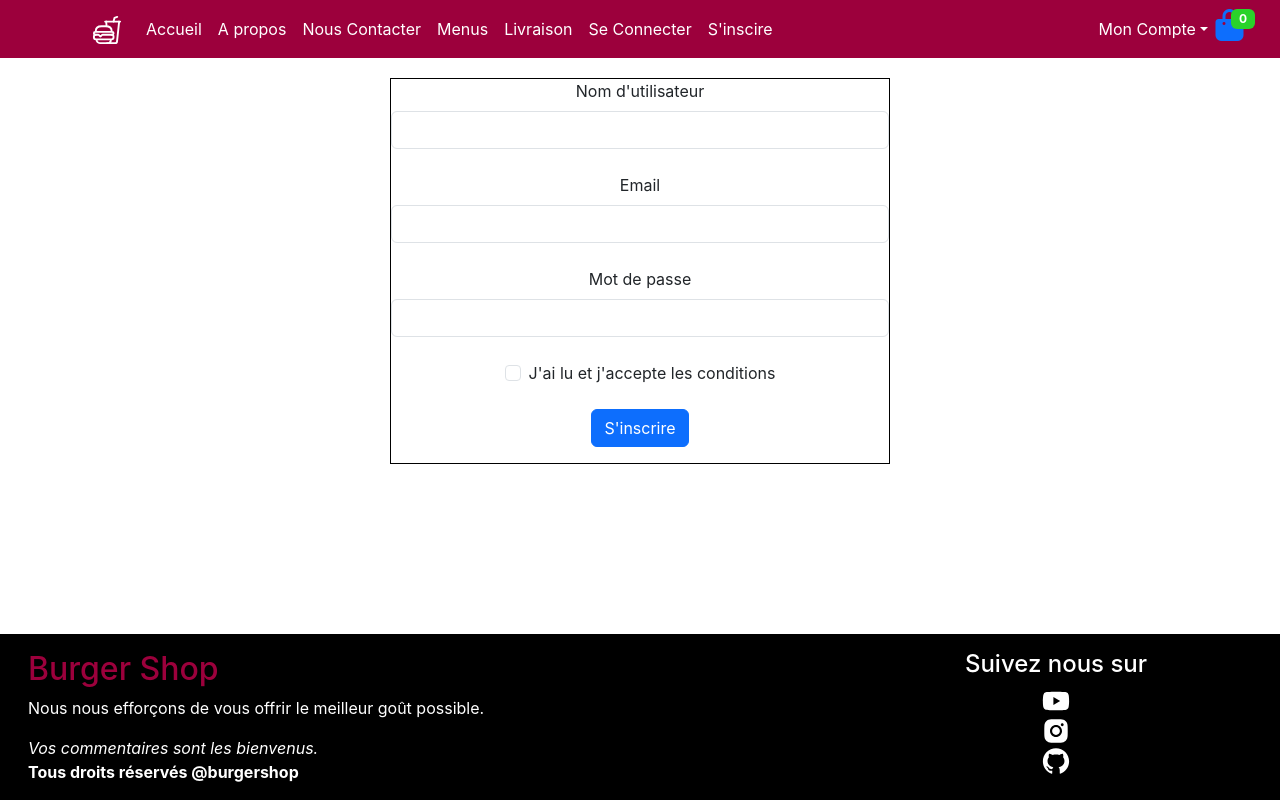
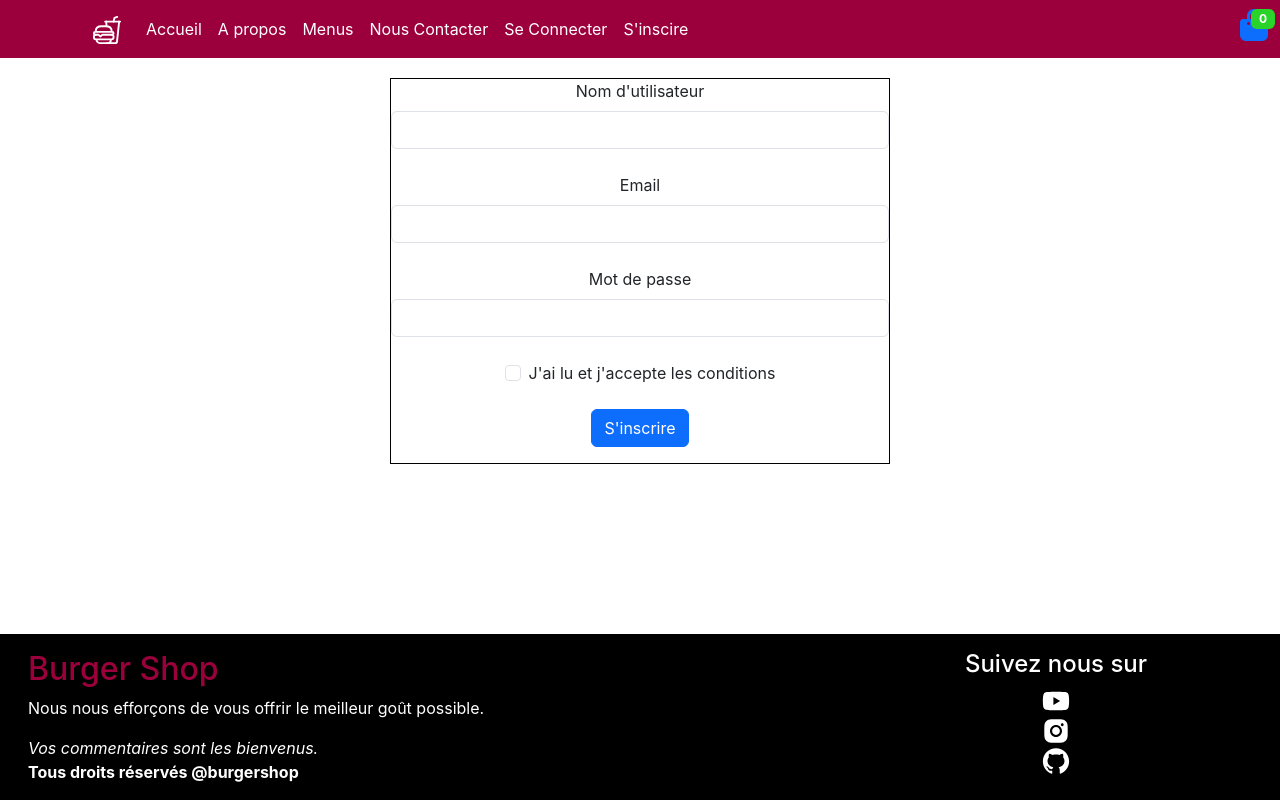
Before and after one commit to laminesadiki/final-project-ibm, a React (Create React App) app: page /register in a window 1280 px wide. Built offline with nearby package versions, Linux system fonts and the light colour scheme.

Commit message:
fix: update Navbar

```diff
--- a/src/App.css
+++ b/src/App.css
@@ -46,6 +46,6 @@
   position: absolute;
   font-size: 12px;
   color: white;
-  right: 25px;
+  right: 5px;
   background-color: rgb(42, 211, 42);
 }
--- a/src/components/Navbar/Navbar.js
+++ b/src/components/Navbar/Navbar.js
@@ -1,4 +1,4 @@
-import React, { useEffect } from "react";
+import React from "react";
 import { Link } from "react-router-dom";
 import { IoFastFoodOutline } from "react-icons/io5";
 import { useSelector } from "react-redux";
@@ -14,35 +14,17 @@ const NavItem = (props) => {
   );
 };
 
-const DropDownItem = (props) => {
-  const { name, path } = props;
-  return (
-    <li>
-      <Link className="dropdown-item" to={path}>
-        {name}
-      </Link>
-    </li>
-  );
-};
-
 function Navbar() {
   const pages = [
     { name: "Accueil", path: "/" },
     { name: "A propos", path: "/about" },
+    { name: "Menus", path: "/menu" },
     { name: "Nous Contacter", path: "/contact" },
-    { name: "Menus", path: "/menu" },
-    { name: "Livraison", path: "/shipping" },
     { name: "Se Connecter", path: "/login" },
     { name: "S'inscire", path: "/register" },
   ];
 
-  const settings = [
-    { name: "Profile", path: "/me" },
-    { name: "Mes Commandes", path: "/myOrders" },
-    { name: "Détails de la Commande", path: "/orderDetails" },
-  ];
-
-  const bugers = useSelector(state => state.burgerReducer.burgers);
+  const bugers = useSelector((state) => state.burgerReducer.burgers);
 
   const cartCount = bugers.length;
 
@@ -63,27 +45,7 @@ function Navbar() {
             ))}
 
             <div className="ms-auto row">
-              <li className="nav-item dropdown col-md-6">
-                <a
-                  className="nav-link dropdown-toggle text-white"
-                  href="#!"
-                  role="button"
-                  data-bs-toggle="dropdown"
-                  aria-expanded="false"
-                >
-                  Mon Compte
-                </a>
-                <ul className="dropdown-menu">
-                  {settings.map((item, index) => (
-                    <DropDownItem
-                      key={index}
-                      name={item.name}
-                      path={item.path}
-                    />
-                  ))}
-                </ul>
-              </li>
-              <div className="menu-right col-md-6">
+              <div className="menu-right">
                 <Link to="/cart">
                   <i class="fas fa-shopping-bag fa-2x grey"></i>
                   <span class="badge badge-pill badge-success">
--- a/src/pages/About/About.js
+++ b/src/pages/About/About.js
@@ -1,9 +1,7 @@
 import React from "react";
-import { Link } from "react-router-dom";
-import { RiFindReplaceLine } from "react-icons/ri";
 const About = () => {
   return (
-    <section className="about container">
+    <section className="container">
       <main>
         <article className="">
           <h2>Burger Shop</h2>
@@ -17,14 +15,21 @@ const About = () => {
           </p>
         </article>
         <div className="container bg-black text-white">
-          <h2 style={{paddingTop: "30px" }}>Fondateur</h2>
+          <h2 style={{ paddingTop: "30px" }}>Fondateur</h2>
           <article className="row">
-            <div className="col-md-3" style={{marginLeft: "100px"}}>
-              <img src={"assets/skj.jpg"} alt="Fondateur" style={{borderRadius: "50%"}}/>
+            <div className="col-md-3" style={{ marginLeft: "100px" }}>
+              <img
+                src={"assets/skj.jpg"}
+                alt="Fondateur"
+                style={{ borderRadius: "50%" }}
+              />
               <h3>Nelson</h3>
             </div>
-            <p className="col-md-6" style={{marginTop: "100px", fontSize: "25px"}} >
-              Je suis Nelson, le fondateur de Burger Shop, <br/> Affilié à God
+            <p
+              className="col-md-6"
+              style={{ marginTop: "100px", fontSize: "25px" }}
+            >
+              Je suis Nelson, le fondateur de Burger Shop, <br /> Affilié à God
               Taste...
             </p>
           </article>
```
